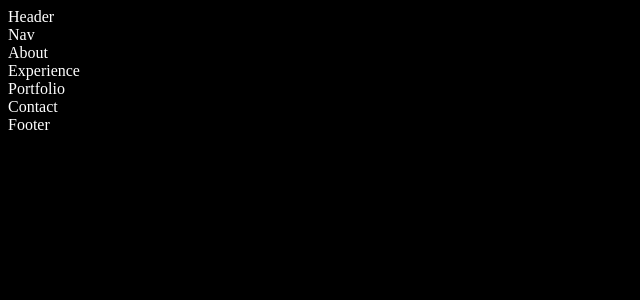
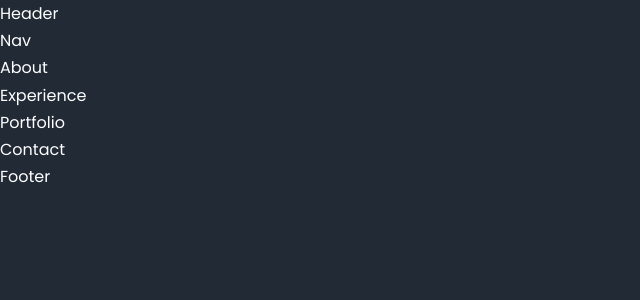
Before and after one commit to rodriguezjaniece08/react-portfolio, a React (Create React App) app: page / in a window 1280 px wide. Shown: the top 300 px of the page, without its empty margins (0-640 px from the left). Built offline with nearby package versions, Linux system fonts and the light colour scheme.

Commit message:
added some general css rules for overall setup

```diff
--- a/src/index.css
+++ b/src/index.css
@@ -1,4 +1,34 @@
+@import url('https://fonts.googleapis.com/css2?family=Poppins:wght@300;400;500;600&display=swap');
+
+* {
+  margin: 0;
+  padding: 0;
+  box-sizing: none;
+  list-style: none;
+  text-decoration: none;
+}
+
+:root {
+  --color-bg: #222a36;
+  --color-bg-variant: #2c2c6c;
+  --color-primary: #4db5ff;
+  --color-primary-variant: rgba(77, 181, 255, 0.4);
+  --color-white: #fff;
+  --color-light: rgba(255, 255, 255, 0.6);
+
+}
+
+html {
+  scroll-behavior: smooth;
+}
+
+::-webkit-scrollbar {
+  display: none;
+}
+
 body {
-  background: black;
-  color: white;
+  font-family:'Poppins', sans-serif;
+  background: var(--color-bg);
+  color: var(--color-white);
+  line-height: 1.7;
 }
```
